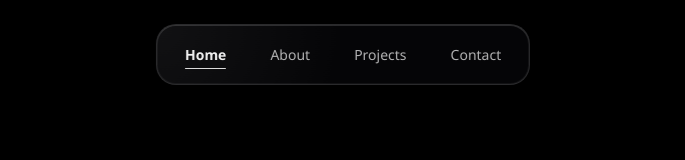
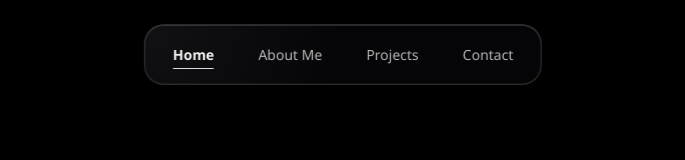
Before and after one commit to Cheggin/Portfolio, a React (Vite) app in the folder Portfolio/: page / in a window 1280 px wide. Shown: the top 160 px of the page, without its empty margins (297-982 px from the left). Built offline with nearby package versions, Linux system fonts and the light colour scheme.

Commit message:
going to bed maybe

```diff
--- a/Portfolio/src/App.tsx
+++ b/Portfolio/src/App.tsx
@@ -14,7 +14,7 @@ function App() {
 
   const navItems = [
     { id: 'home', label: 'Home' },
-    { id: 'about', label: 'About' },
+    { id: 'about', label: 'About Me' },
     { id: 'projects', label: 'Projects' },
     { id: 'contact', label: 'Contact' },
   ];
```
